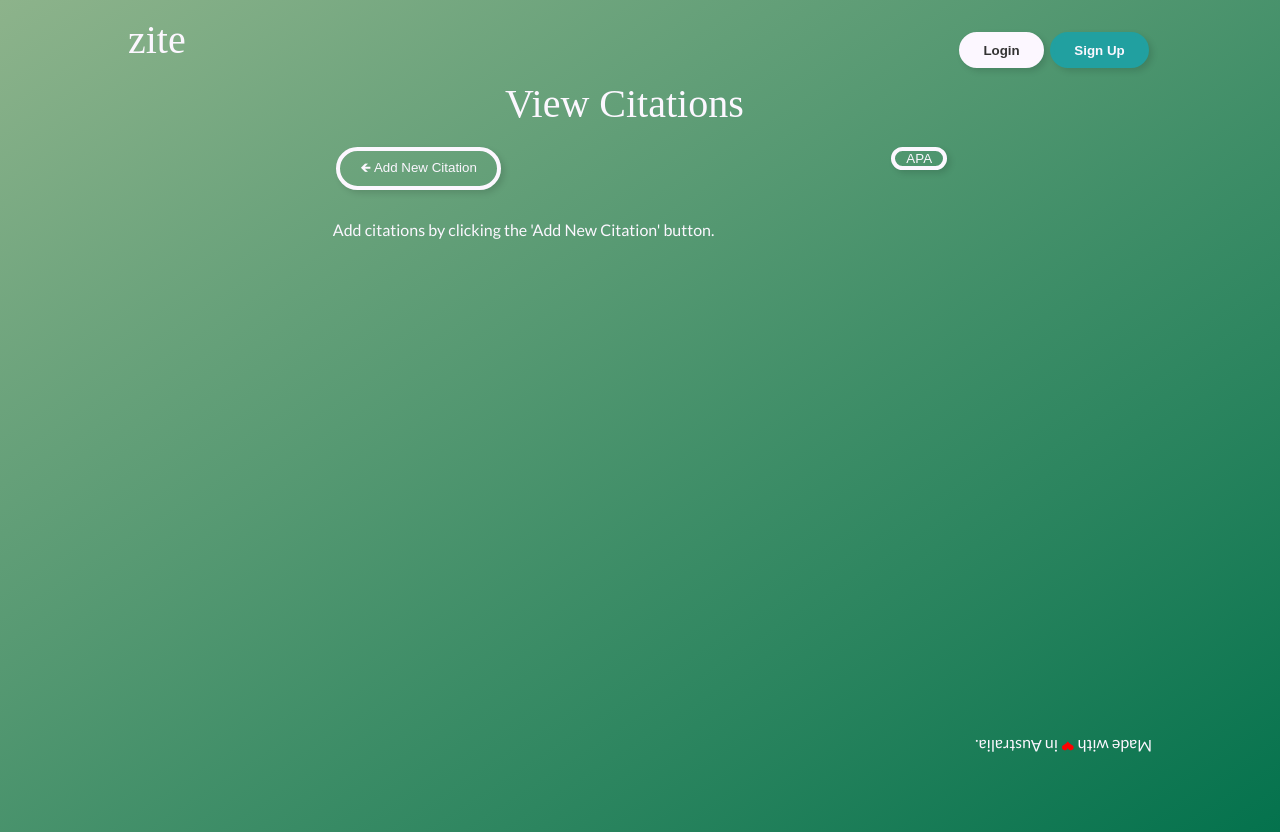
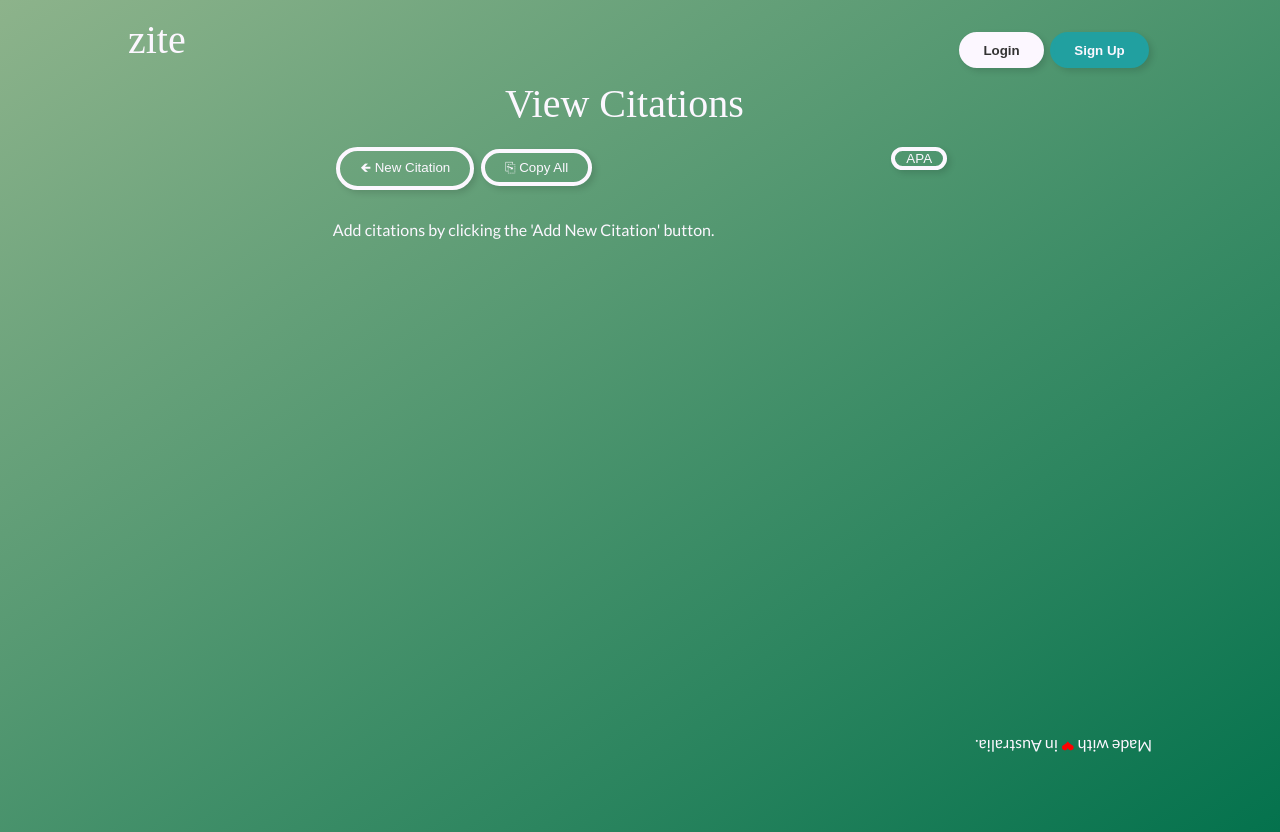
Before and after one commit to zitation/zite, a Vue app: page /#/view in a window 1280 px wide. Built offline with nearby package versions, Linux system fonts and the light colour scheme; a web font is replaced by a local one.

Commit message:
add 'copy all' button

```diff
--- a/src/pages/View.vue
+++ b/src/pages/View.vue
@@ -1,7 +1,8 @@
 <template>
   <div class="view">
     <h1>View Citations</h1>
-    <a href='/#/add' ref='prev'><Button>🡸 Add New Citation</Button></a>
+    <a href='/#/add' ref='prev'><Button>🡸 New Citation</Button></a>
+    <Button>⎘ Copy All</Button>
     <Selector class='type' v-bind:options='["APA", "MLA", "Harvard"]'/>
     </Selector>
     <ul id='citation-list' v-if='citations.length > 0'>
```
